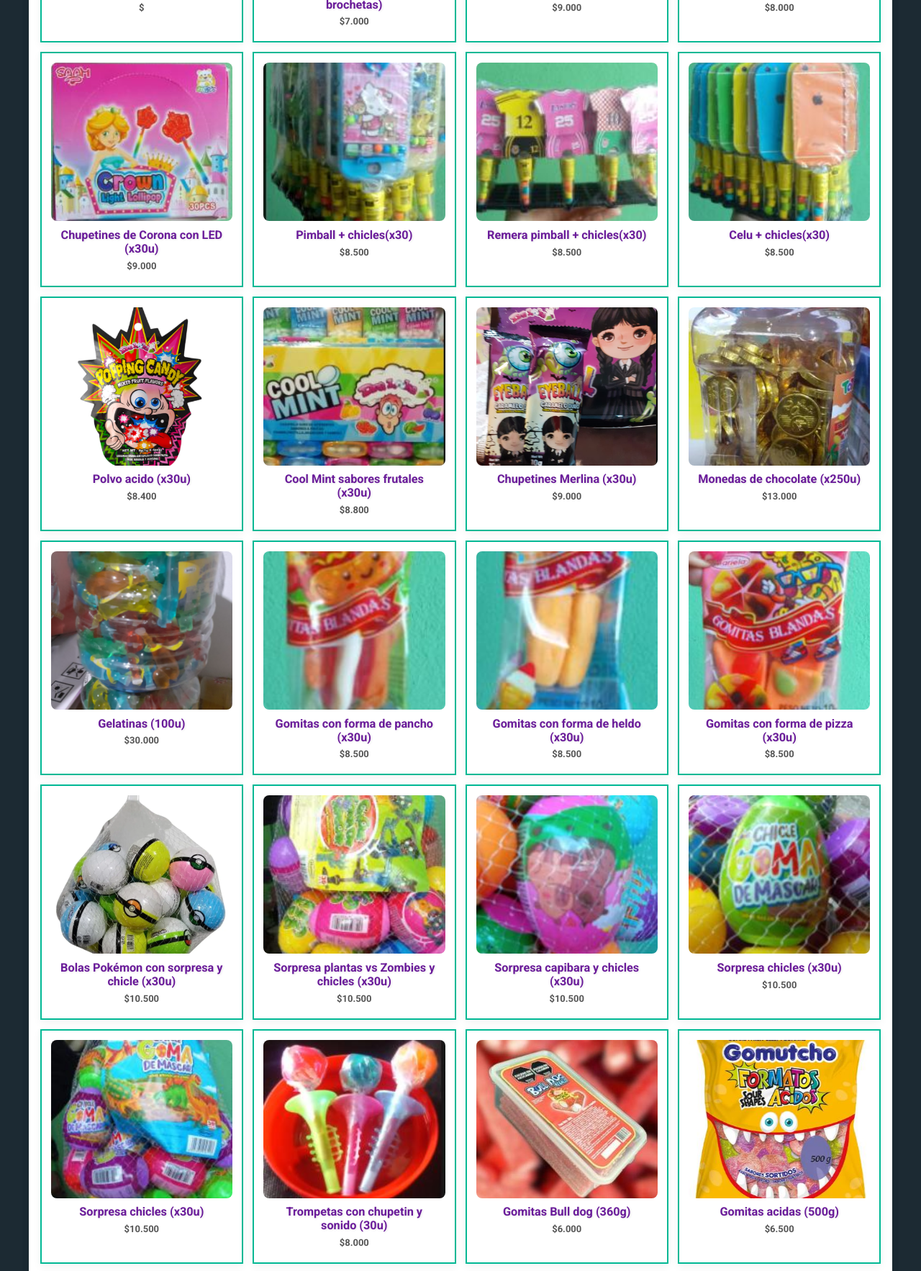
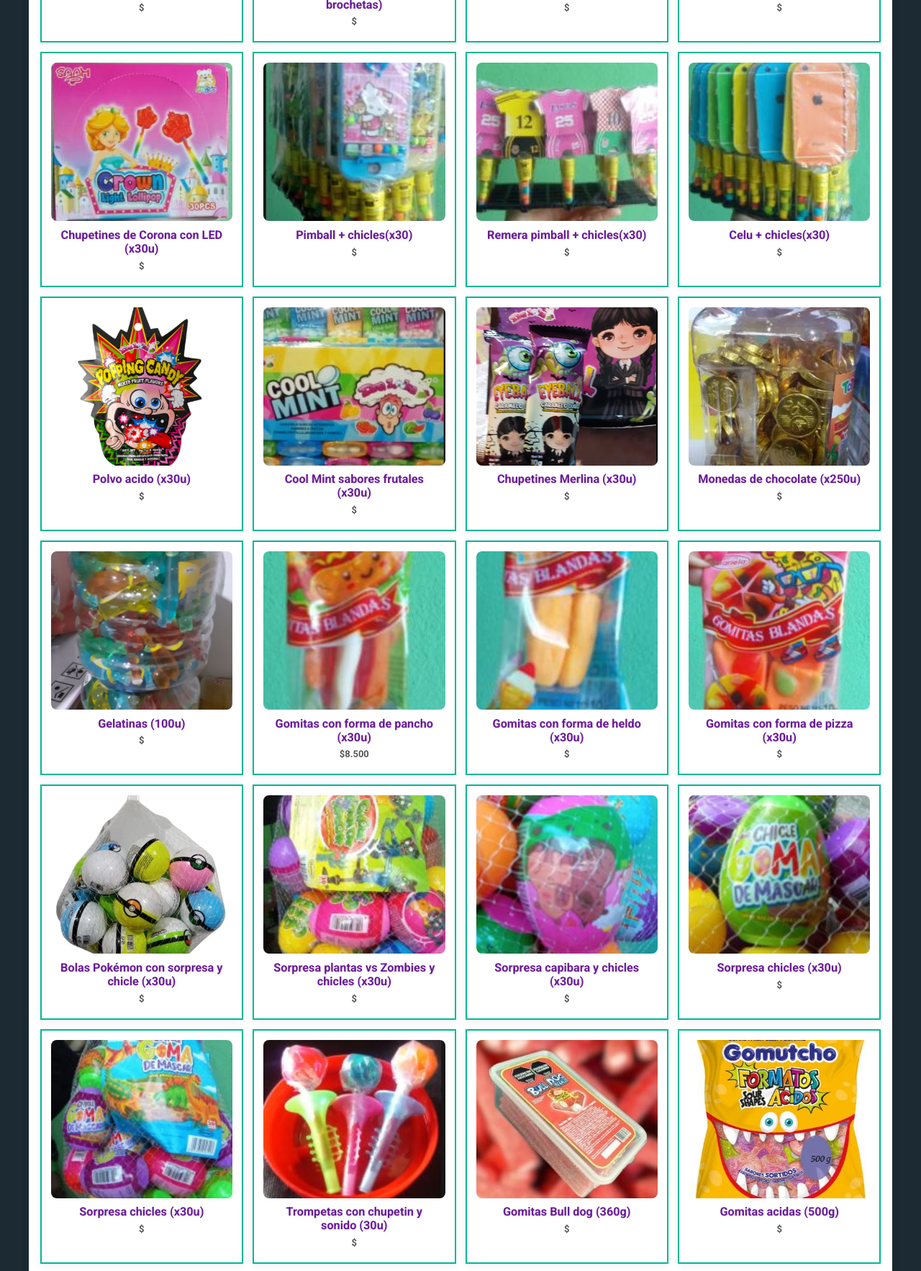
Before and after one commit to ornelabaldini/Golosinas_Aries_CATALOGO, a plain HTML site: page catalogo.html in a window 1280 px wide. Shown: the part 3206-4972 px from the top of the page at 72% size. Drawn offline with Linux system fonts and the light colour scheme.

Commit message:
Actualización de catalogo.html

```diff
--- a/catalogo.html
+++ b/catalogo.html
@@ -248,72 +248,72 @@
           <div class="card">
             <img src="img/brochetas3.jpg" alt="Brochetas ojos" onclick="abrirModal(this)">
             <h3>Brochetas de ojos (x30 brochetas)</h3>
-            <p>$7.000</p>
+            <p>$</p>
           </div>
 
           <div class="card">
             <img src="img/lolly.jpg" alt="Foot Lollipop" onclick="abrirModal(this)">
             <h3>Chupetín con polvo acido (x30u)</h3>
-            <p>$9.000</p>
+            <p>$</p>
           </div>
 
           <div class="card">
             <img src="img/chupetinesconforma1.jpg" alt="Chupetines con formas" onclick="abrirModal(this)">
             <h3>Chupetines con formas (x30)</h3>
-            <p>$8.000</p>
+            <p>$</p>
           </div>
 
           <div class="card">
             <img src="img/chupetincoronled.jpg" alt="Coronas LED" onclick="abrirModal(this)">
             <h3>Chupetines de Corona con LED (x30u)</h3>
-            <p>$9.000</p>
+            <p>$</p>
           </div>
            <div class="card">
             <img src="img/pimballkit.jpg" alt="chicles" onclick="abrirModal(this)">
             <h3>Pimball + chicles(x30)</h3>
-            <p>$8.500</p>
+            <p>$</p>
           </div>
 
           <div class="card">
             <img src="img/pimballremera.jpg" alt="chicles" onclick="abrirModal(this)">
             <h3>Remera pimball + chicles(x30)</h3>
-            <p>$8.500</p>
+            <p>$</p>
           </div>
 
           <div class="card">
             <img src="img/pimballip.jpg" alt="chicles" onclick="abrirModal(this)">
             <h3>Celu + chicles(x30)</h3>
-            <p>$8.500</p>
+            <p>$</p>
           </div>
 
           <div class="card">
             <img src="img/popping.jpg" alt="Polvo ácido Popping candy" onclick="abrirModal(this)">
             <h3>Polvo acido (x30u)</h3>
-            <p>$8.400</p>
+            <p>$</p>
           </div>
 
           <div class="card">
             <img src="img/mentitas1.jpg" alt="Cool Mint" onclick="abrirModal(this)">
             <h3>Cool Mint sabores frutales (x30u)</h3>
-            <p>$8.800</p>
+            <p>$</p>
           </div>
 
           <div class="card">
             <img src="img/merliina.jpg" alt="Eyeball caramelo duro Merlina" onclick="abrirModal(this)">
             <h3>Chupetines Merlina (x30u)</h3>
-            <p>$9.000</p>
+            <p>$</p>
           </div>
 
           <div class="card">
             <img src="img/monedas.jpg" alt="Monedas de chocolate" onclick="abrirModal(this)">
             <h3>Monedas de chocolate (x250u)</h3>
-            <p>$13.000</p>
+            <p>$</p>
           </div>
 
           <div class="card">
             <img src="img/animalitos.jpg" alt="Gelatinas con forma de animales" onclick="abrirModal(this)">
             <h3>Gelatinas (100u)</h3>
-            <p>$30.000</p>
+            <p>$</p>
           </div>
 
           <div class="card">
@@ -325,79 +325,79 @@
           <div class="card">
             <img src="img/gomitahelado.jpg" alt="Gomitas" onclick="abrirModal(this)">
             <h3>Gomitas con forma de heldo (x30u)</h3>
-            <p>$8.500</p>
+            <p>$</p>
           </div>
 
           <div class="card">
             <img src="img/gomitapizza.jpg" alt="Gomitas" onclick="abrirModal(this)">
             <h3>Gomitas con forma de pizza (x30u)</h3>
-            <p>$8.500</p>
+            <p>$</p>
           </div>
 
           <div class="card">
             <img src="img/poke.jpg" alt="Bolas Pokémon con sorpresa y caramelo" onclick="abrirModal(this)">
             <h3>Bolas Pokémon con sorpresa y chicle (x30u)</h3>
-            <p>$10.500</p>
+            <p>$</p>
           </div>
 
           <div class="card">
             <img src="img/sorpresaplant.jpg" alt="Bolas" onclick="abrirModal(this)">
             <h3>Sorpresa plantas vs Zombies y chicles (x30u)</h3>
-            <p>$10.500</p>
+            <p>$</p>
           </div>
 
           <div class="card">
             <img src="img/sorpresacapi.jpg" alt="Bolas" onclick="abrirModal(this)">
             <h3>Sorpresa capibara y chicles (x30u)</h3>
-            <p>$10.500</p>
+            <p>$</p>
           </div>
 
           <div class="card">
             <img src="img/sorpresa22.jpg" alt="Bolas" onclick="abrirModal(this)">
             <h3>Sorpresa chicles (x30u)</h3>
-            <p>$10.500</p>
+            <p>$</p>
           </div>
 
           <div class="card">
             <img src="img/sorpresa2.jpg" alt="Bolas" onclick="abrirModal(this)">
             <h3>Sorpresa chicles (x30u)</h3>
-            <p>$10.500</p>
+            <p>$</p>
           </div>
 
           <div class="card">
             <img src="img/trompeta1.jpg" alt="Trompetas con chupetin y sonido" onclick="abrirModal(this)">
             <h3>Trompetas con chupetin y sonido (30u)</h3>
-            <p>$8.000</p>
+            <p>$</p>
           </div>
 
           <div class="card">
             <img src="img/bull_dog_frutillaa.jpg" alt="Bull dog" onclick="abrirModal(this)">
             <h3>Gomitas Bull dog (360g)</h3>
-            <p>$6.000</p>
+            <p>$</p>
           </div>
 
           <div class="card">
             <img src="img/gomutcho_acidos.jpg" alt="Gomitas Gomutcho acidos" onclick="abrirModal(this)">
             <h3>Gomitas acidas (500g)</h3>
-            <p>$6.500</p>
+            <p>$</p>
           </div>
 
           <div class="card">
             <img src="img/bombones_surtidos.jpg" alt="Bombones Surtidos" onclick="abrirModal(this)">
             <h3>Bombones Surtidos (50 unidades)</h3>
-            <p>$8.400</p>
+            <p>$</p>
           </div>
 
           <div class="card">
             <img src="img/anillos.jpg" alt="Anillos" onclick="abrirModal(this)">
             <h3>Gomitas Anillos (700g)</h3>
-            <p>$6.500</p>
+            <p>$</p>
           </div>
 
           <div class="card">
             <img src="img/yummy_frutilla_com_crema.jpg" alt="Yummy frutilla con crema" onclick="abrirModal(this)">
             <h3>Gomitas Yummy frutilla con crema (500g)</h3>
-            <p>$6.500</p>
+            <p>$</p>
           </div>
 
           <div class="card">
@@ -414,13 +414,13 @@
           <div class="card">
             <img src="img/dispenser.jpg" alt="Dispenser con chicles" onclick="abrirModal(this)">
             <h3>Dispenser con chicles</h3>
-            <p>$5.000</p>
+            <p>$</p>
           </div>
 
           <div class="card">
             <img src="img/trak.jpg" alt="Dispenser con chicles" onclick="abrirModal(this)">
             <h3>Dispenser con chicles</h3>
-            <p>$5.000</p>
+            <p>$</p>
           </div>
 
 
```
Also changed, not shown: index.html (+6 -6 lines).
